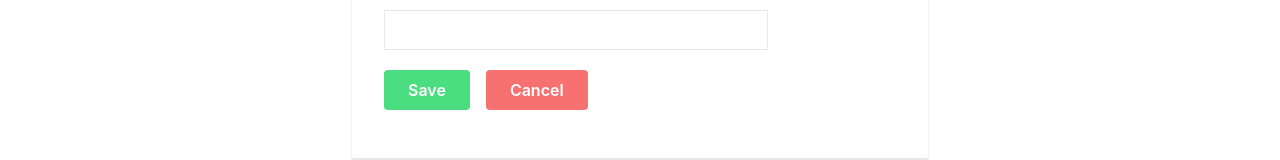
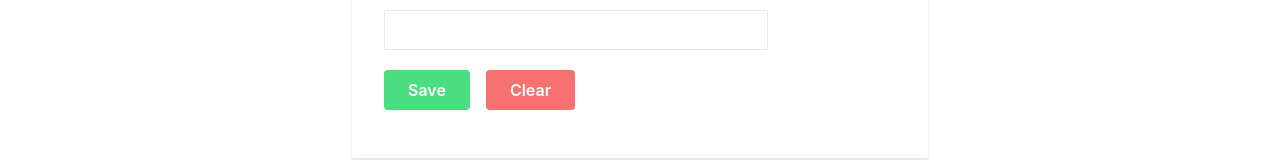
Before and after one commit to chirags141/test-repo, a React (Create React App) app in the folder employee-management-system-ui/: page /addEmployee in a window 1280 px wide. Shown: the part 306-466 px from the top of the page. Built offline with nearby package versions, Linux system fonts and the light colour scheme; the HTML template or start-up script is replaced by a standard one.

Commit message:
updating Save and Clear button function in addEmployee

```diff
--- a/employee-management-system-ui/src/components/AddEmployee.js
+++ b/employee-management-system-ui/src/components/AddEmployee.js
@@ -1,5 +1,6 @@
 import React, { useState } from "react";
 import EmployeeService from "../services/EmployeeService";
+import { useNavigate } from "react-router-dom";
 
 const AddEmployee = () => {
   const [employee, setEmployee] = useState({
@@ -8,6 +9,8 @@ const AddEmployee = () => {
     lastName: "",
     emailId: "",
   });
+
+  const navigate = useNavigate();
 
   const handleChange = (e) => {
     const value = e.target.value;
@@ -18,8 +21,19 @@ const AddEmployee = () => {
     e.preventDefault();
     EmployeeService.saveEmployee(employee).then((response) =>{
         console.log(response);
+        navigate("/employeeList")
     }).catch((error) => {
         console.log(error);
+    })
+  }
+
+  const reset = (e) =>{
+    e.preventDefault();
+    setEmployee({
+      id: "",
+      firstName: "",
+      lastName: "",
+      emailId: "",
     })
   }
 
@@ -66,11 +80,15 @@ const AddEmployee = () => {
           ></input>
         </div>
         <div className="items-center justify-center h-14 w-full my-4 space-x-4 pt-4">
-          <button onClick={saveEmployee} className="rounded text-white font-semibold bg-green-400 hover:bg-green-700 py-2 px-6">
+          <button
+            onClick={saveEmployee}
+            className="rounded text-white font-semibold bg-green-400 hover:bg-green-700 py-2 px-6">
             Save
           </button>
-          <button className="rounded text-white font-semibold bg-red-400 hover:bg-red-700 py-2 px-6">
-            Cancel
+          <button
+            onClick={reset}
+            className="rounded text-white font-semibold bg-red-400 hover:bg-red-700 py-2 px-6">
+            Clear
           </button>
         </div>
       </div>
```
